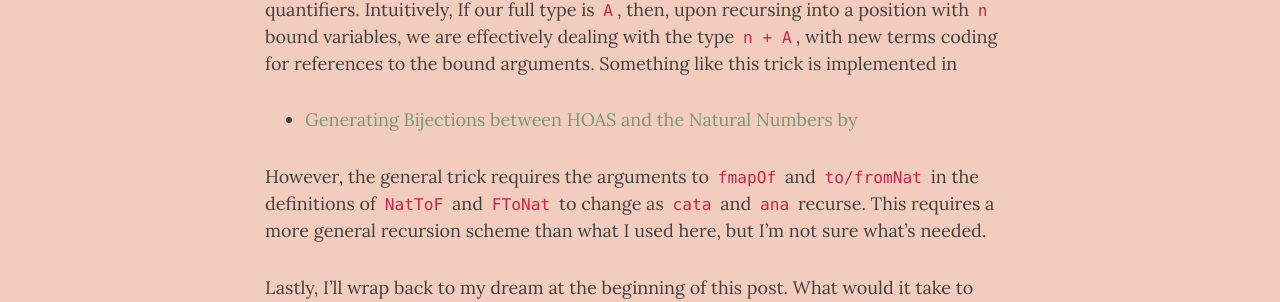
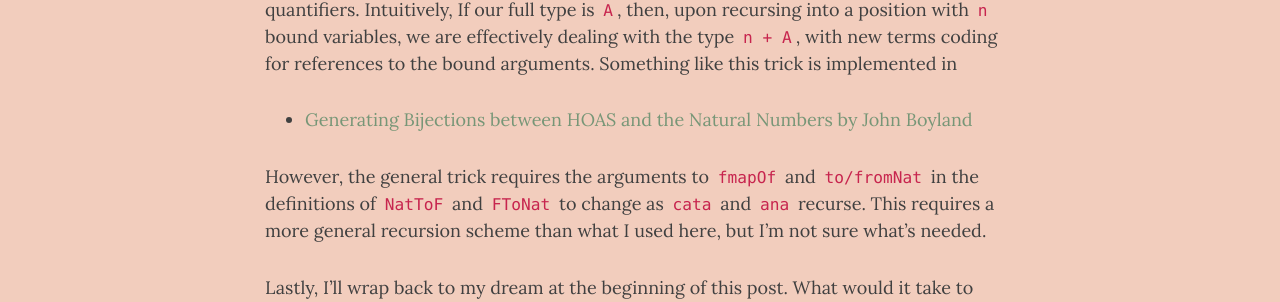
Before and after one commit to AHartNtkn/AHartNtkn.github.io, a Jekyll site: the page built from _posts/2021-01-08-Basic-Bijective-Godel-Encodings.md, in a window 1280 px wide and 900 px high, scrolled down 19009 px. Shown: the part 152-454 px from the top of the window. Built offline with Jekyll 4.4.1, drawn with Linux system fonts in a browser that asks for light colours; nearby versions of some CDN libraries.

Commit message:
Add author to paper on HAOS bijections.

```diff
--- a/_posts/2021-01-08-Basic-Bijective-Godel-Encodings.md
+++ b/_posts/2021-01-08-Basic-Bijective-Godel-Encodings.md
@@ -732,7 +732,7 @@ In one of his presentations, Tarau mentioned the open problem of encoding struct
 
 One of the more obvious missing pieces of our construction is the absence of binders which would be necessary for encoding things like lambda expressions or formulas with quantifiers. Intuitively, If our full type is `A`, then, upon recursing into a position with `n` bound variables, we are effectively dealing with the type `n + A`, with new terms coding for references to the bound arguments. Something like this trick is implemented in
 
-  - [Generating Bijections between HOAS and the Natural Numbers by ](https://arxiv.org/pdf/1009.2790.pdf)
+  - [Generating Bijections between HOAS and the Natural Numbers by John Boyland](https://arxiv.org/pdf/1009.2790.pdf)
 
 However, the general trick requires the arguments to `fmapOf` and `to/fromNat` in the definitions of `NatToF` and `FToNat` to change as `cata` and `ana` recurse. This requires a more general recursion scheme than what I used here, but I'm not sure what's needed.
 
```
